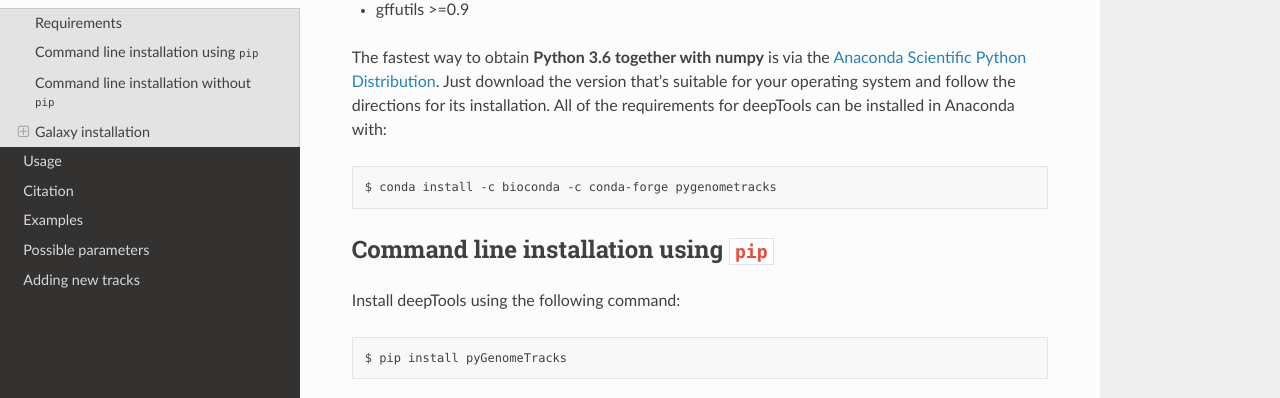
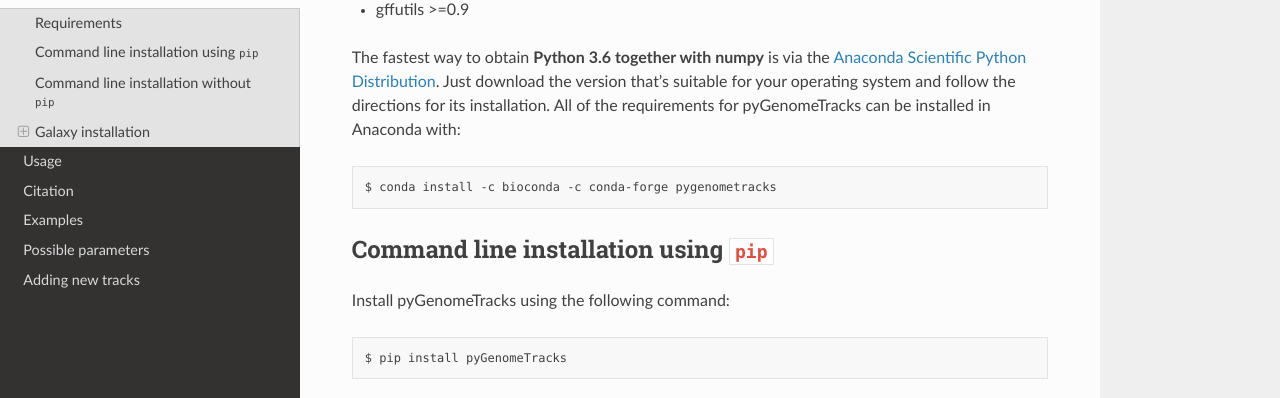
Before and after one commit to deeptools/pyGenomeTracks, a Sphinx documentation site: the page built from docs/content/installation.rst, in a window 1280 px wide and 1400 px high, scrolled down 442 px. Shown: the part 186-584 px from the top of the window. Built offline with Sphinx 7.4.7 and the Read the Docs theme 2.0.0, drawn with Linux system fonts in a browser that asks for light colours; some of the changed text lies outside the part shown.

Commit message:
correct deeptools from copy paste

```diff
--- a/docs/content/installation.rst
+++ b/docs/content/installation.rst
@@ -23,7 +23,7 @@
 via the `Anaconda Scientific Python
 Distribution <https://store.continuum.io/cshop/anaconda/>`_.
 Just download the version that's suitable for your operating system and
-follow the directions for its installation. All of the requirements for deepTools can be installed in Anaconda with:
+follow the directions for its installation. All of the requirements for pyGenomeTracks can be installed in Anaconda with:
 
 .. code:: bash
 
@@ -32,7 +32,7 @@
 Command line installation using ``pip``
 -----------------------------------------
 
-Install deepTools using the following command:
+Install pyGenomeTracks using the following command:
 ::
 
 	$ pip install pyGenomeTracks
@@ -73,7 +73,7 @@
 Galaxy installation
 --------------------
 
-deepTools can be easily integrated into a local `Galaxy <http://galaxyproject.org>`_.
+pyGenomeTracks can be easily integrated into a local `Galaxy <http://galaxyproject.org>`_.
 The wrapper and its dependencies are available in the `Galaxy Tool
 Shed <http://toolshed.g2.bx.psu.edu/view/iuc/pygenometracks>`_.
 
@@ -90,7 +90,7 @@
 		-o iuc -r <revision> --name pygenometracks \
 		--tool-deps --repository-deps --panel-section-name plots
 
-The ``-r`` argument specifies the version of deepTools.
+The ``-r`` argument specifies the version of pygenometracks.
 
 You can watch the installation status under: Top Panel --> Admin --> Manage
 installed tool shed repositories
```
